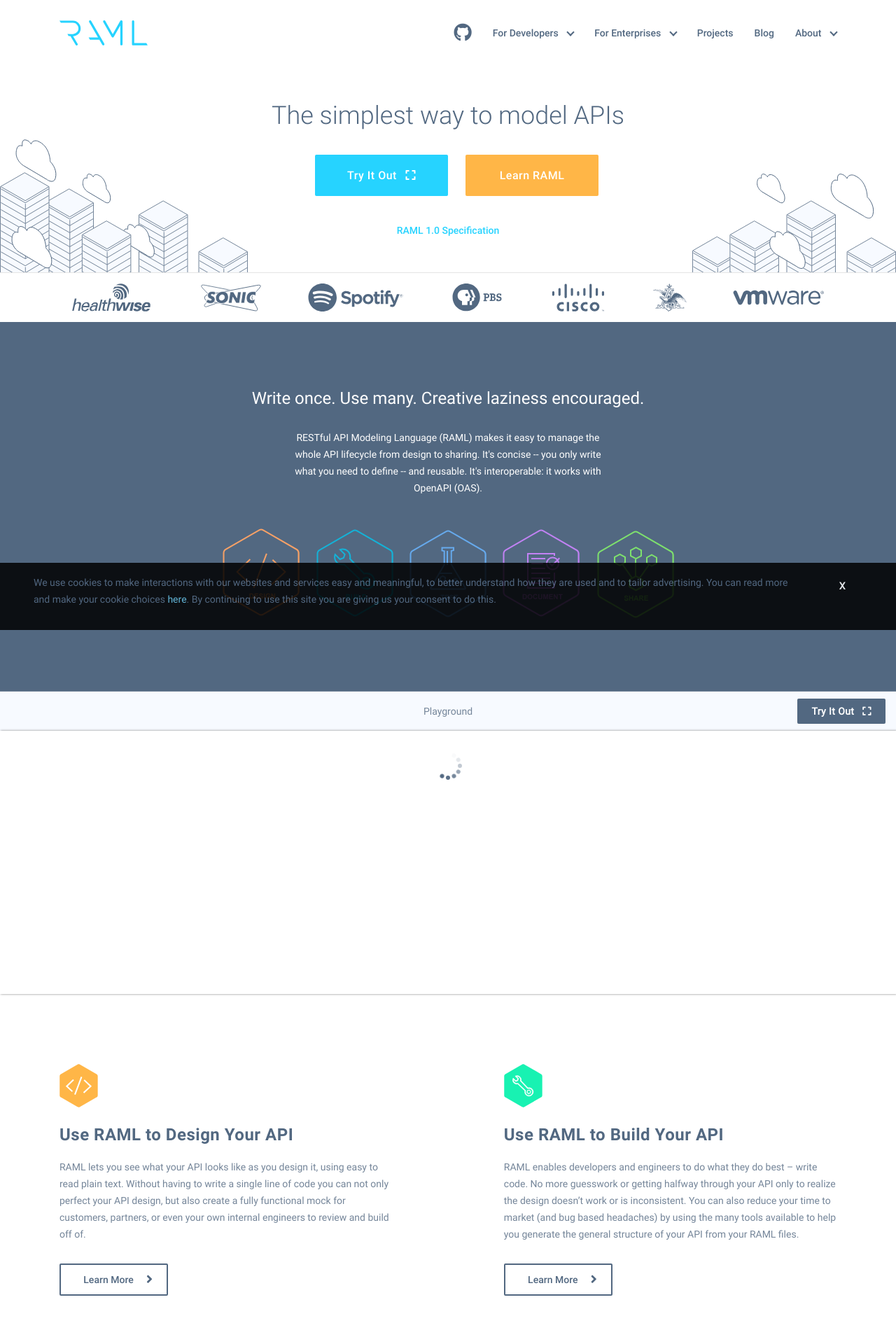
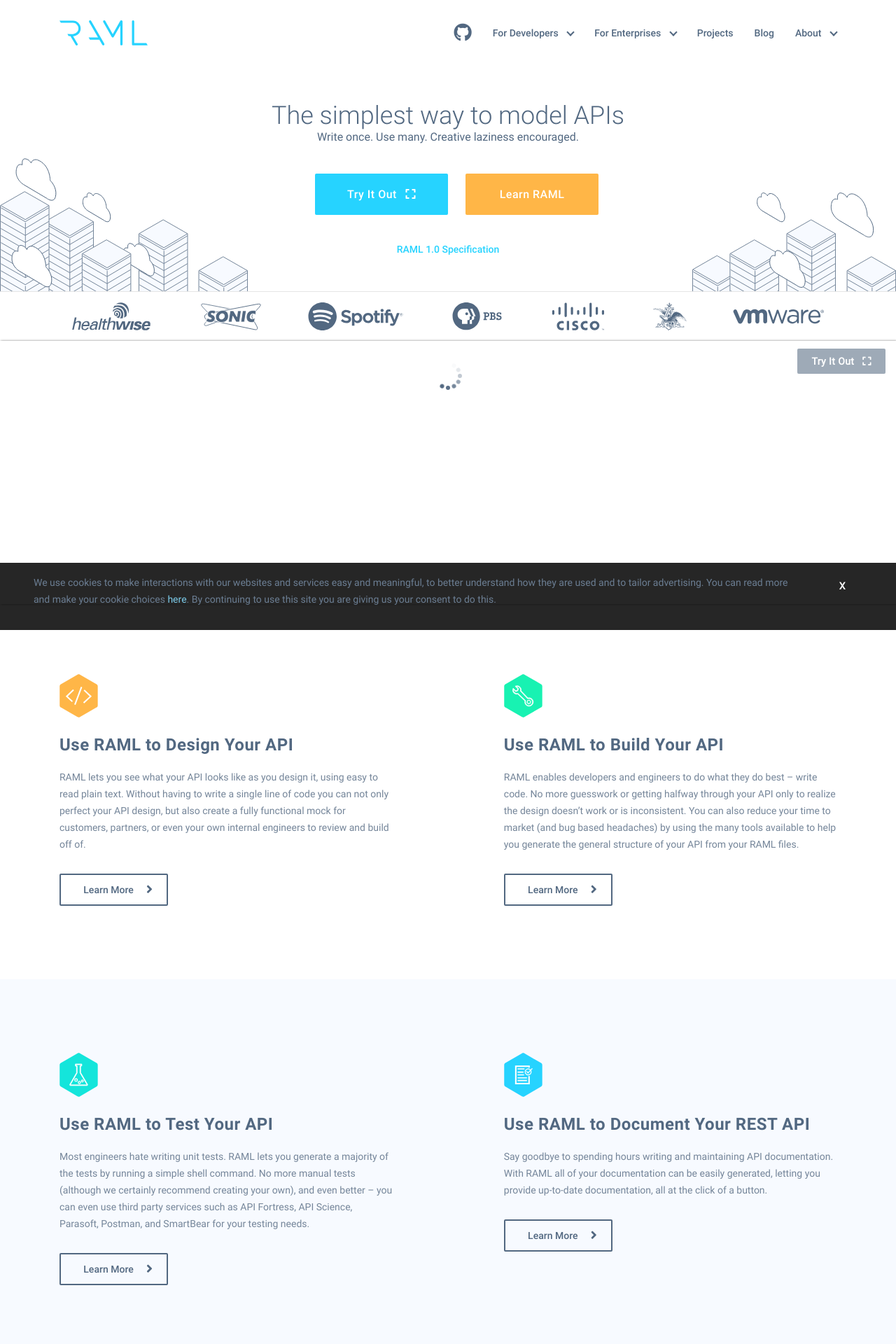
Before and after one commit to raml-org/raml-org, a Jekyll site: the page built from index.html, in a window 1280 px wide. Shown: the top 1920 px of the page at 70% size. Built offline with Jekyll 4.4.1, drawn with Linux system fonts in a browser that asks for light colours; nearby versions of some CDN libraries; a script that is not in the unit is left out.

Commit message:
Fix styling notes
* move tagline Write once. Use many. Creative
  laziness encouraged. (<h3>) subtitle directly
  under The simplest way to model APIs (<h2>)
* delete the whole #content-bg-color <section> dark
  blue block
* playground: use that dark blue color as background
  of playground (background-color: #526881)
* playground: remove “Playground” title from playground,
  including space
* playground: adapt the contrast of the syntax coloring
  & highlighting, all seems to work as-is except string
  value which is too dark (e.g. “Hello World” line 2)
  and highlighting which should now be lighter. use the
  same color scale for both except lighter versions
  of the same colors
* playground: make background color of “Try it out”
  button match color of playground comments text color

```diff
--- a/_includes/homepage_top.html
+++ b/_includes/homepage_top.html
@@ -3,6 +3,7 @@
         <div class="row">
             <div class="col-md-12 col-sm-12">
                 <h2>The simplest way to model APIs</h2>
+                <h3>Write once. Use many. Creative laziness encouraged.</h3>
                 <div class="buttons">
                     <a href="#" class="try_btn try-it-out-btn">Try It Out <i class="fas fa-expand"></i></a>
                     <a href="/developers/raml-100-tutorial" class="learn-btn">Learn RAML</a>
--- a/css/style.scss
+++ b/css/style.scss
@@ -595,13 +595,14 @@
     }
   }
   a.playground-btn{
+    z-index: 1;
     position: absolute;
     right: 15px;
     top: 11px;
     border: 0px;
     border-radius: 2px;
     padding:10px 20px;
-    background-color: $slate-gray;
+    background-color: #9EAAB7;
     color: $white;
     font-family: 'Roboto-Regular';
     font-size: $font-face-small;
@@ -620,10 +621,6 @@
   .editor-block{
     box-shadow: 1px 0px 3px #808080;
     .monaco-editor{
-      .monaco-editor-hover{
-        background-color: $lighter-gray !important;
-        border-color: $bluish !important;
-      }
       .selected-line-editor-decoration{
         background-color: $bluish;
         width: 7px !important;
--- a/index.html
+++ b/index.html
@@ -30,27 +30,9 @@
       </div>
     </div>
   </section>
-  <section id="content-bg-color">
-    <div class="container text-center">
-      <div class="row">
-        <div class="col-md-12 col-sm-12">
-          <h2>Write once. Use many. Creative laziness encouraged.</h2>
-          <p>RESTful API Modeling Language (RAML) makes it easy to manage the whole API lifecycle from design to sharing. It's concise -- you only write what you need to define -- and reusable. It's interoperable: it works with OpenAPI (OAS). </p>
-          <div class="homepage_icons">
-            <a href="/developers/design-your-api"><img src="images/RAMLicondesign.svg" class="design svg"></a>
-            <a href="/developers/build-your-api"><img src="images/RAMLiconbuild.svg" class="build svg"></a>
-            <a href="/developers/test-your-api"><img src="images/RAMLicontest.svg" class="contest svg"></a>
-            <a href="/developers/document-your-api"><img src="images/RAMLicondocument.svg" class="document svg"></a>
-            <a href="/developers/share-support-your-api"><img src="images/RAMLiconshare.svg" class="share svg"></a>
-          </div>
-        </div>
-      </div>
-    </div>
-  </section>
   <section>
     <div class="container-fluid raml-editor d-none d-sm-block">
       <div class="row">
-        <h2 class="text-center">Playground</h2>
         <a class="pull-right d-sm-none d-md-block playground-btn try-it-out-btn" href="">Try It Out <i class="fas fa-expand"></i></a>
         <div class="col-md-12 col-sm-12 editor-block padd_00">
           <div id="container" style="width:100%;height:346px;">
```
Also changed, not shown: other parts of index.html (+6 -2 lines).
